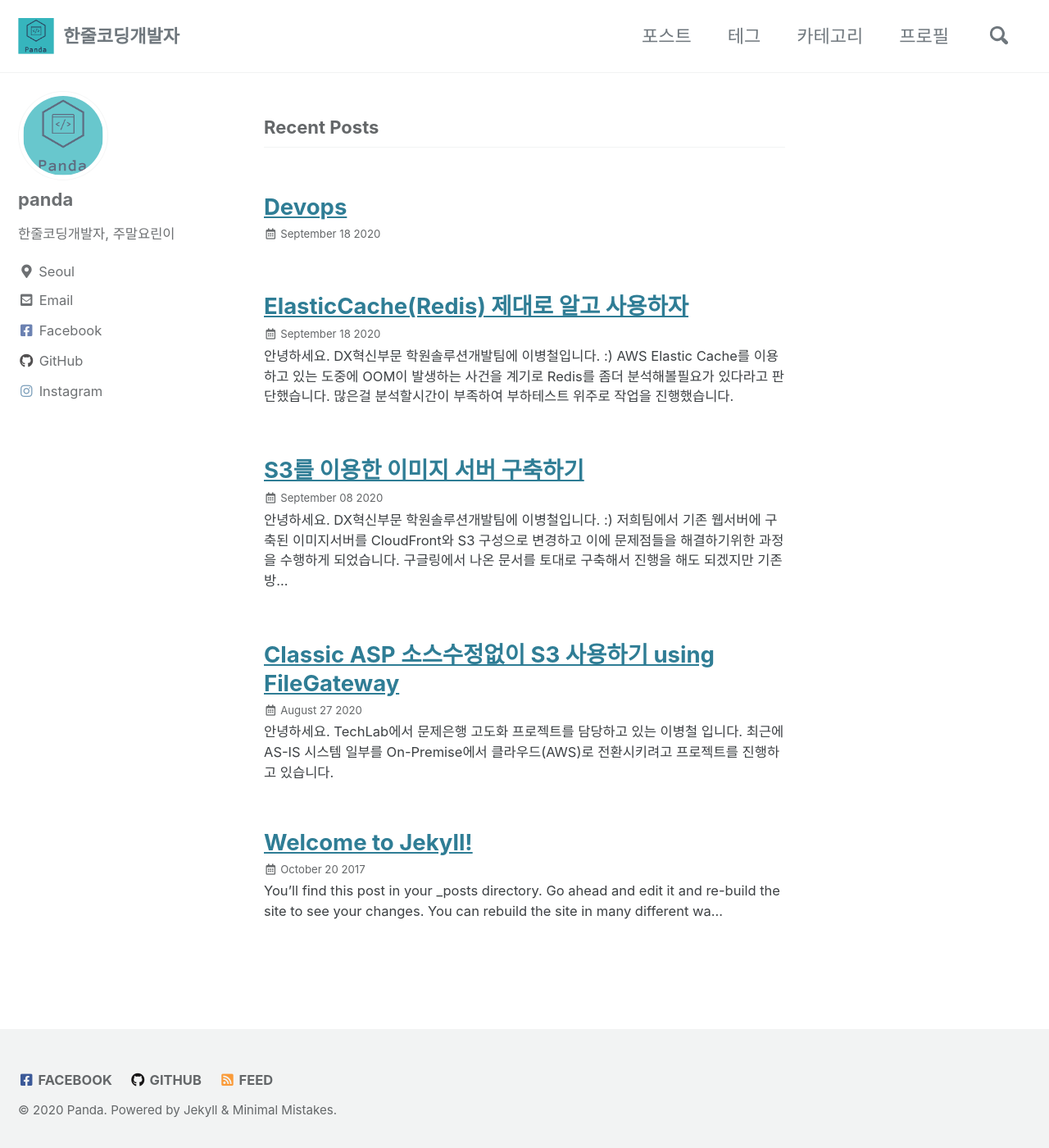
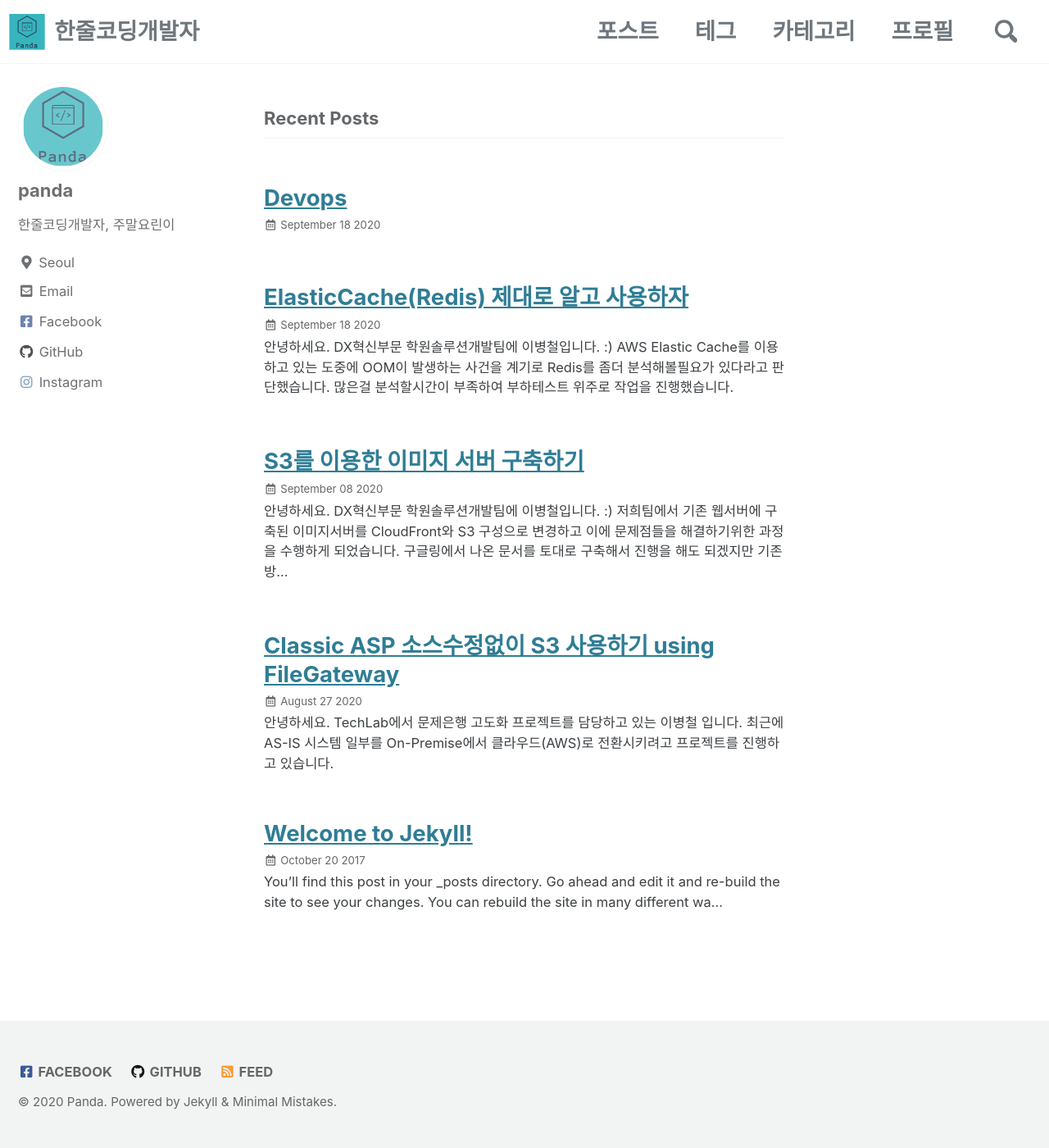
Before and after one commit to Armdiri/armdiri.github.io, a Jekyll site: the page built from index.html, in a window 1280 px wide and 1400 px high. Shown: the whole window at 82% size. Built offline with Jekyll 4.4.1, drawn with Linux system fonts in a browser that asks for light colours; cached includes are drawn as plain includes; the list of posts is cut into pages by our own code; comment, search, counter and statistics services are not loaded.

Commit message:
blog html add

```diff
--- a/_sass/minimal-mistakes/_masthead.scss
+++ b/_sass/minimal-mistakes/_masthead.scss
@@ -15,7 +15,9 @@
     @include clearfix;
     margin-left: auto;
     margin-right: auto;
-    padding: 1em;
+
+    /* padding: 1em; */
+    padding: 0.4em;
     max-width: 100%;
     display: -webkit-box;
     display: -ms-flexbox;
@@ -24,6 +26,9 @@
     -ms-flex-pack: justify;
     justify-content: space-between;
     font-family: $sans-serif-narrow;
+    /* devinlife : 메뉴바 텍스트 설정 */
+    font-size: $type-size-4;
+    font-weight: bold;
 
     @include breakpoint($x-large) {
       max-width: $max-width;
```
